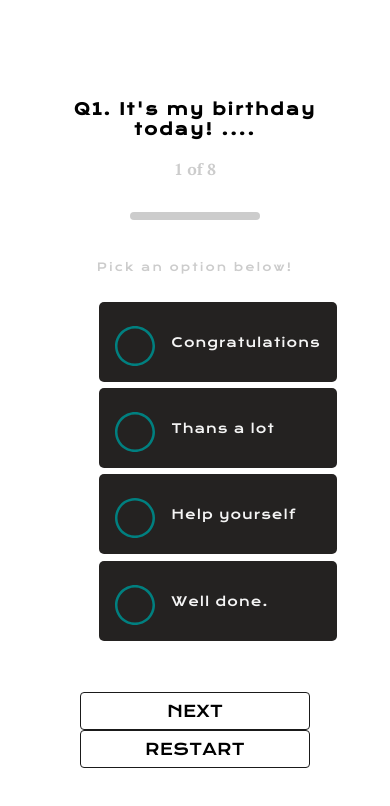
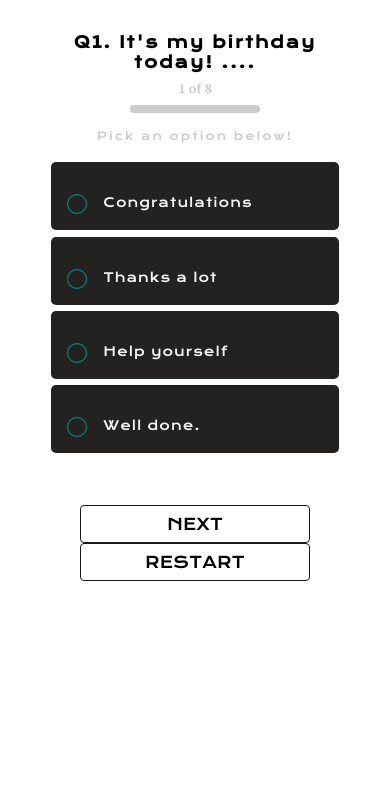
Before and after one commit to fitGeek96/english-grammer-test-quiz, a plain HTML site: page index.html in a window 390 px wide. Drawn offline with nearby package versions, Linux system fonts and the light colour scheme.

Commit message:
design for version mobile done

```diff
--- a/css/styles.css
+++ b/css/styles.css
@@ -20,30 +20,29 @@ body {
 
 .container {
   max-width: 500px;
-  margin: 4rem auto;
 }
 .jabquiz {
   padding: 2rem;
-  margin: 4rem auto;
 }
 .jabquiz__question-box {
   text-align: center;
 }
 .jabquiz__question {
-  padding: 0.2rem;
+  padding: 0rem;
   font-family: var(--main-heading-stack);
   letter-spacing: 2px;
   font-size: 1rem;
 }
 .jabquiz__tracker {
-  padding: 1rem;
+  padding: .5rem;
   font-family: var(--main-font-stack);
   color: var(--light-gray-color);
+  font-size: .8rem;
 }
 .jabquiz__progress {
   background-color: var(--light-gray-color);
   width: 40%;
-  margin: 1rem auto;
+  margin: 0rem auto;
   border-radius: 4px;
 }
 .progress__inner {
@@ -55,7 +54,7 @@ body {
   color: var(--light-gray-color);
   letter-spacing: 2px;
   font-size: 0.7rem;
-  padding: 1.5rem;
+  padding: 1rem;
 }
 .jabquiz__choices-box {
   position: relative;
@@ -66,7 +65,7 @@ body {
   justify-items: center;
   flex-wrap: wrap;
   flex-direction: column;
-  padding: 0 4rem;
+  padding: 0 1rem;
 }
 .jabquiz__choice {
   font-family: var(--main-heading-stack);
@@ -79,11 +78,10 @@ body {
   border-radius: 5px;
 }
 i {
-  background-size: 40px;
-  height: 40px;
-  width: 40px;
+  background-size: 20px;
+  height: 20px;
+  width: 20px;
   margin-right: 1rem;
-  margin-top: -.5rem;
 }
 .jabquiz__label {
   display: flex;
--- a/js/app.js
+++ b/js/app.js
@@ -12,7 +12,7 @@ const App = (() => {
 
   const q1 = new Question(
     "Q1. It's my birthday today! ....",
-    ["Congratulations", "Thans a lot", "Help yourself", "Well done."],
+    ["Congratulations", "Thanks a lot", "Help yourself", "Well done."],
     0
   );
   const q2 = new Question(
```
